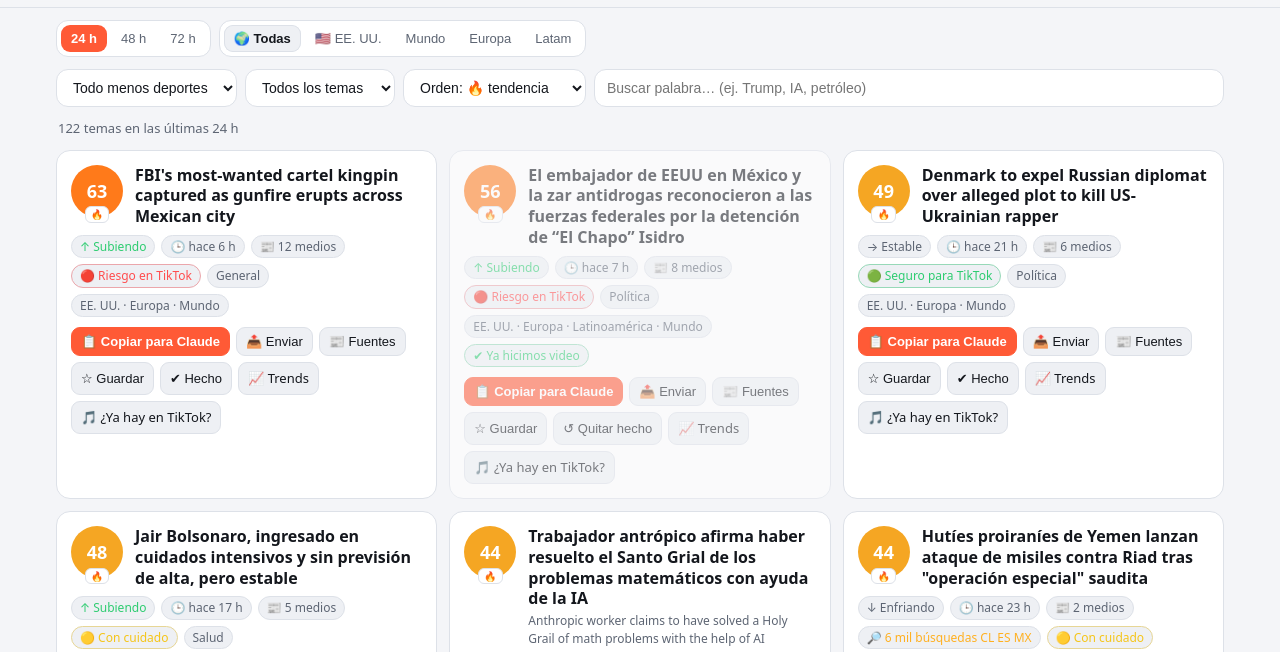
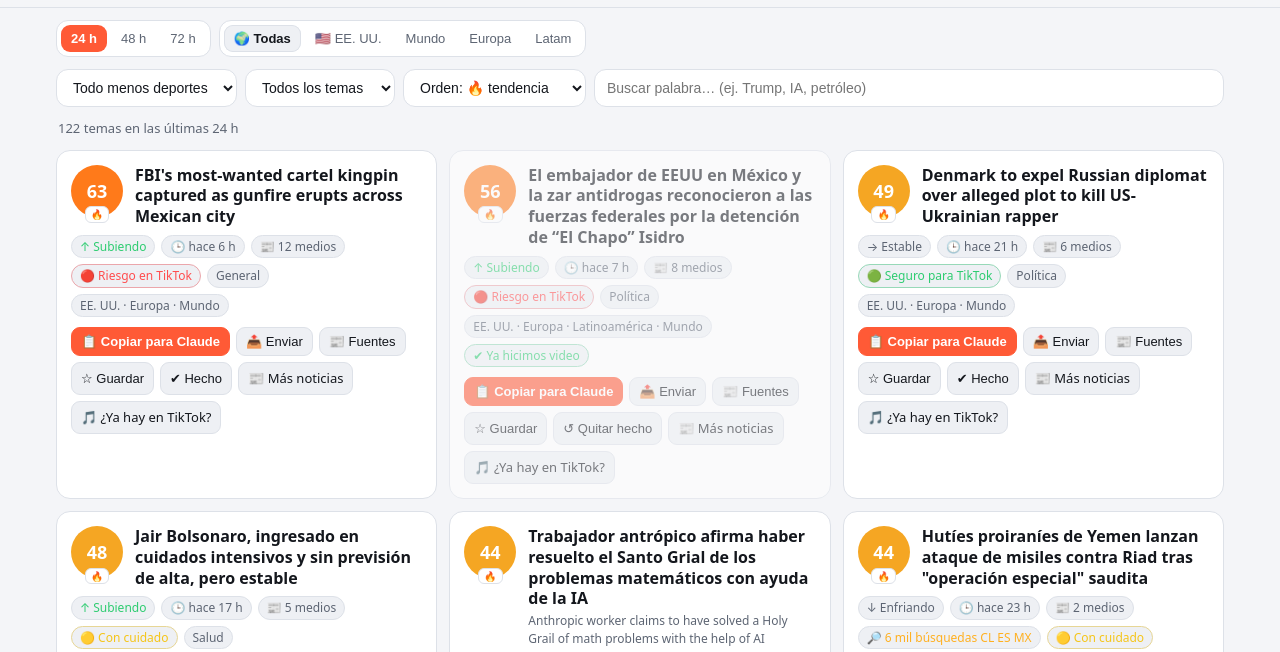
Before and after one commit to laz171717/radar-nexus, a plain HTML site: page docs/index.html in a window 1280 px wide. Shown: the part 92-744 px from the top of the page. Drawn offline with Linux system fonts and the light colour scheme.

Commit message:
Cambiar Trends por Más noticias

```diff
--- a/docs/index.html
+++ b/docs/index.html
@@ -229,7 +229,7 @@ function tarjeta(t){
       <button data-act="fuentes">📰 Fuentes</button>
       <button data-act="guardar">${g?"★ Guardado":"☆ Guardar"}</button>
       <button data-act="hecho">${h?"↺ Quitar hecho":"✔ Hecho"}</button>
-      <a href="https://trends.google.com/trends/explore?date=now%207-d&q=${qtr}" target="_blank" rel="noopener">📈 Trends</a>
+      <a href="https://news.google.com/search?q=${qtr}%20when%3A1d&hl=es-419&gl=US&ceid=US%3Aes-419" target="_blank" rel="noopener">📰 Más noticias</a>
       <a href="https://www.tiktok.com/search?q=${qtt}" target="_blank" rel="noopener">🎵 ¿Ya hay en TikTok?</a>
     </div>
     <div class="fuentes"><ul>${t.fuentes.map(f=>`<li><a href="${esc(f.link)}" target="_blank" rel="noopener">${esc(f.medio)}</a> — ${esc(f.titulo)} <span style="color:var(--sub)">(${hace(f.fecha)})</span></li>`).join("")}</ul>
```
